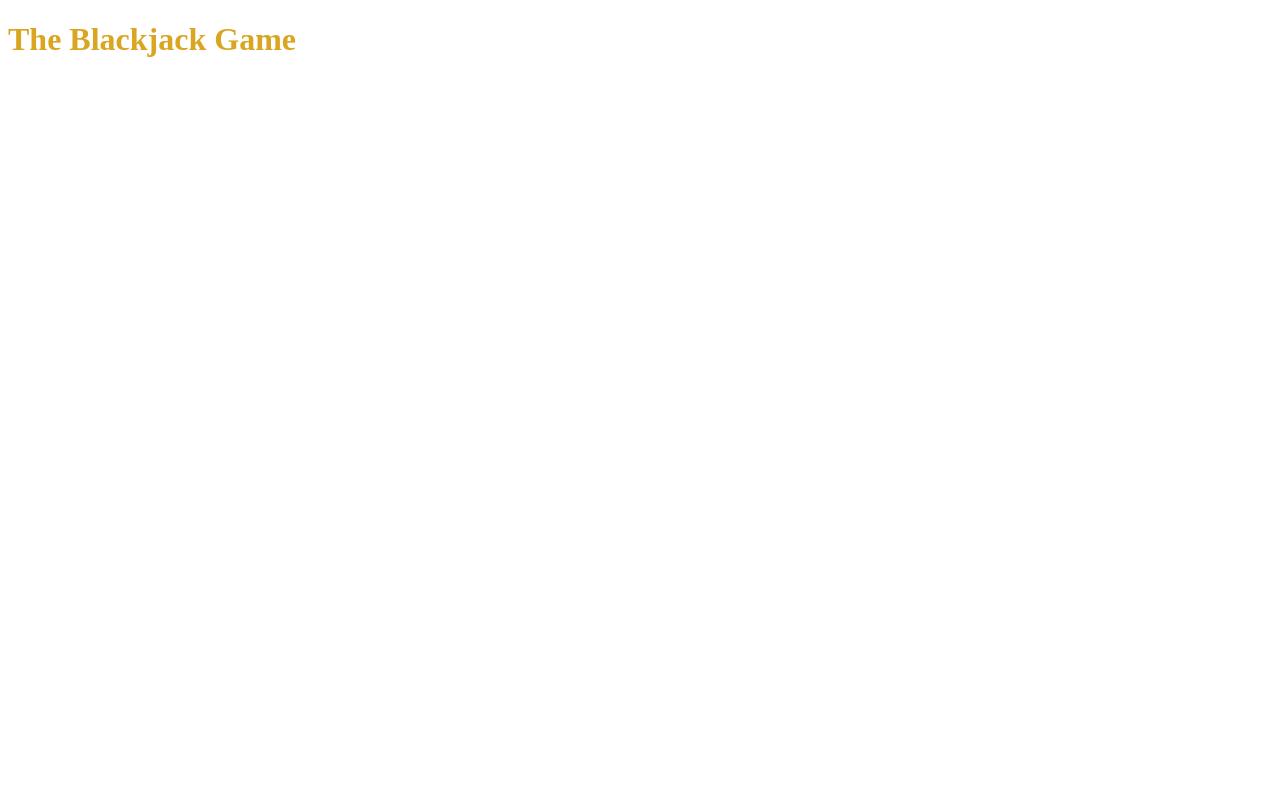
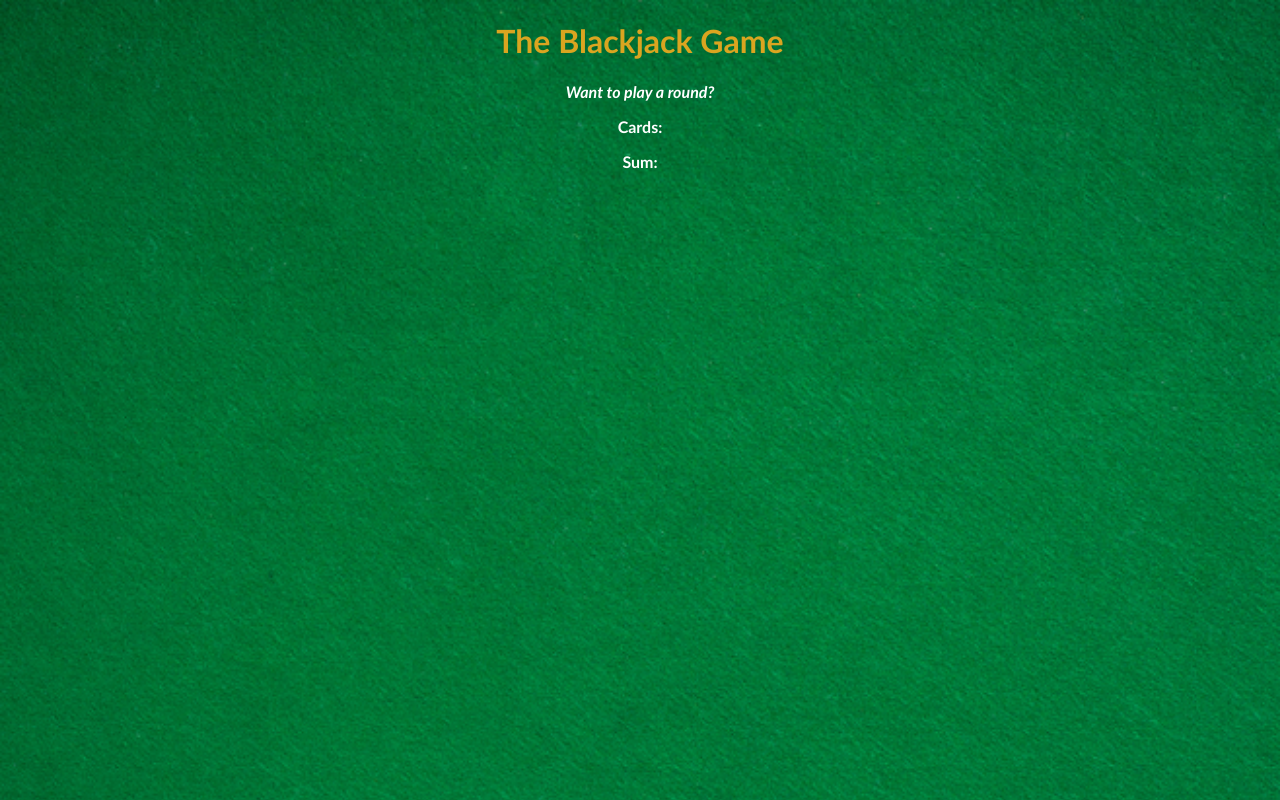
Before and after one commit to stevedevfrog/Blackjack-Game, a plain HTML site: page index.html in a window 1280 px wide. Drawn offline with Linux system fonts and the light colour scheme.

Commit message:
Basic interface

```diff
--- a/index.html
+++ b/index.html
@@ -9,6 +9,9 @@
 </head>
 <body>
     <h1>The Blackjack Game</h1>
+    <p id="message-el">Want to play a round?</p>
+    <p>Cards:</p>
+    <p>Sum:</p>
     <script src='index.js'></script>
 </body>
 </html>
--- a/styles.css
+++ b/styles.css
@@ -1,3 +1,16 @@
 h1 {
     color: goldenrod;
 }
+
+body {
+    text-align: center;
+    background-image: url("images/table.png");
+    background-size: cover;
+    color: white;
+    font-family: 'Trebuchet MS', 'Lucida Sans Unicode', 'Lucida Grande', 'Lucida Sans', Arial, sans-serif;
+    font-weight: bold;
+}
+
+#message-el {
+    font-style: italic;
+}
```
Also changed, not shown: images/table.png (added).
